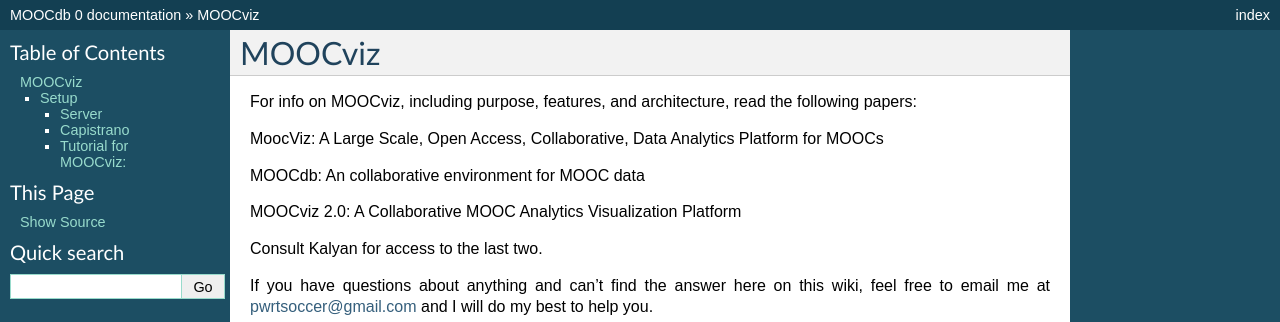
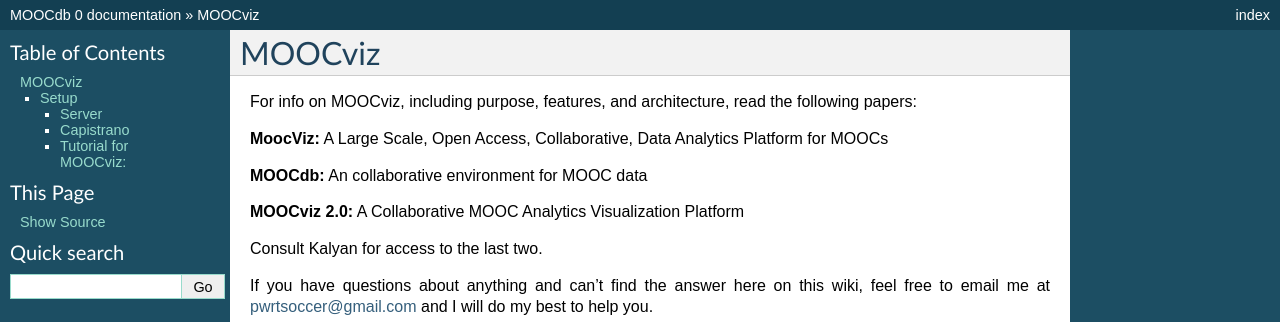
Before and after one commit to MOOCdb/MOOCdbDocs, a Sphinx documentation site: the page built from docs/MOOCviz.rst, in a window 1280 px wide. Shown: the top 322 px of the page. Built offline with Sphinx 7.4.7, drawn with Linux system fonts in a browser that asks for light colours; part of the change alters nothing that is shown.

Commit message:
Update MOOCviz.rst

```diff
--- a/docs/MOOCviz.rst
+++ b/docs/MOOCviz.rst
@@ -7,11 +7,12 @@ MOOCviz
 
 For info on MOOCviz, including purpose, features, and architecture, read the following papers:
 
-MoocViz: A Large Scale, Open Access, Collaborative, Data Analytics Platform for MOOCs
+**MoocViz:** A Large Scale, Open Access, Collaborative, Data Analytics Platform for MOOCs
 
-MOOCdb: An collaborative environment for MOOC data
+**MOOCdb:** An collaborative environment for MOOC data
 
-MOOCviz 2.0: A Collaborative MOOC Analytics Visualization Platform
+
+**MOOCviz 2.0:** A Collaborative MOOC Analytics Visualization Platform
 
 Consult Kalyan for access to the last two.
 
```
